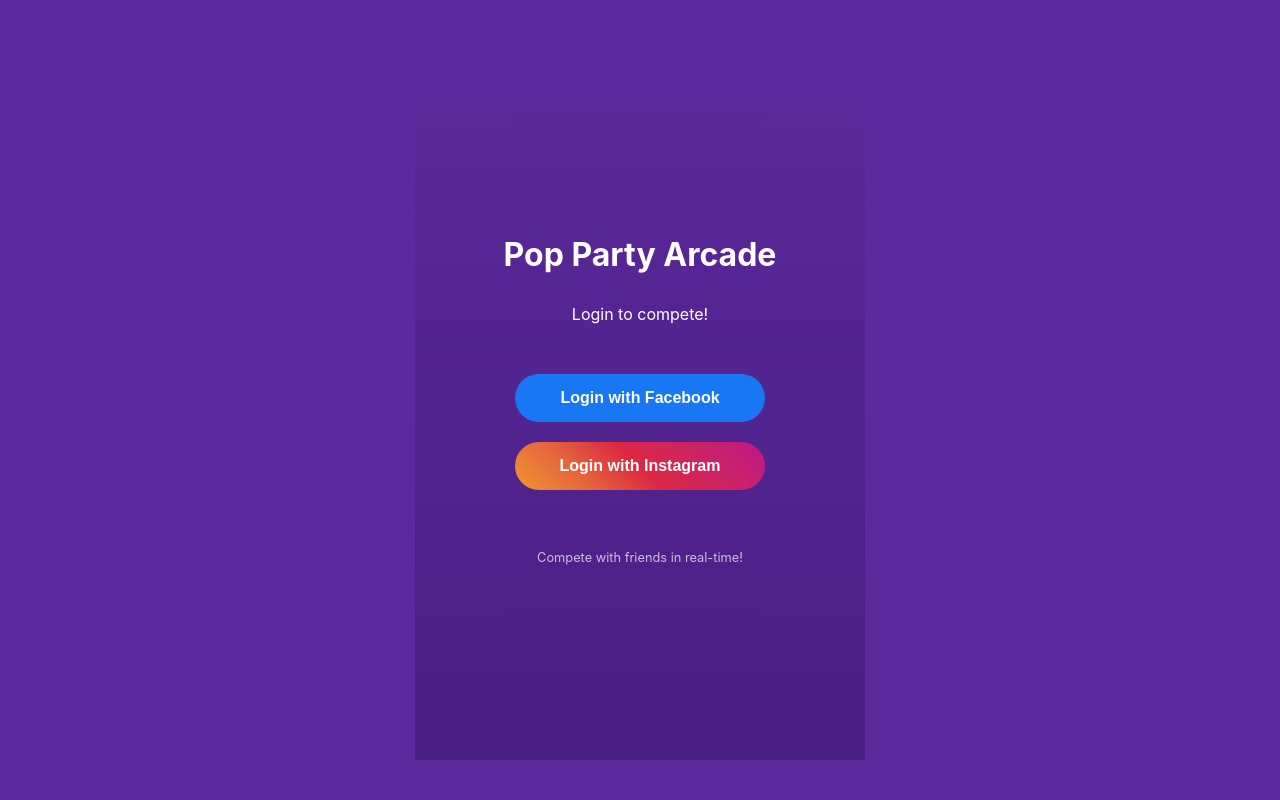
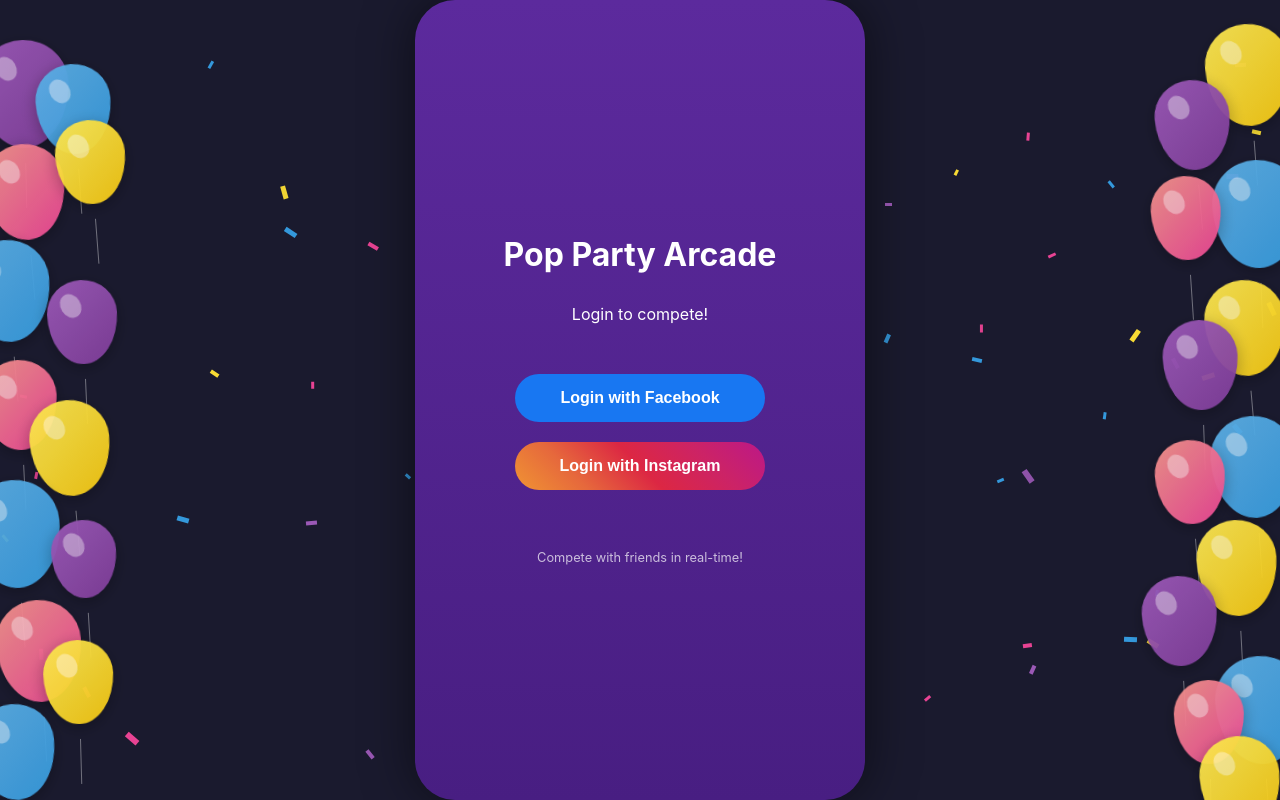
Before and after one commit to ilank-pro/RBL, a React (Vite) app: page / in a window 1280 px wide. Built offline with nearby package versions, Linux system fonts and the light colour scheme.

Commit message:
Final update: included walkthrough and ensured all assets are tracked

```diff
--- a/src/App.jsx
+++ b/src/App.jsx
@@ -4,47 +4,101 @@
 import './index.css'
 
 const Ornaments = () => {
-  const balloons = [
-    { color: 'bg-pink', top: '10%', left: '5%', delay: '0s' },
-    { color: 'bg-purple', top: '15%', left: '15%', delay: '1s' },
-    { color: 'bg-blue', top: '5%', right: '10%', delay: '0.5s' },
-    { color: 'bg-yellow', top: '25%', right: '5%', delay: '1.5s' },
-    { color: 'bg-blue', bottom: '10%', left: '5%', delay: '2s' },
-    { color: 'bg-pink', bottom: '15%', left: '20%', delay: '0.8s' },
-    { color: 'bg-purple', bottom: '5%', right: '15%', delay: '1.2s' },
-    { color: 'bg-yellow', bottom: '20%', right: '8%', delay: '0.3s' },
+  // Balloon clusters on left side
+  const leftBalloons = [
+    { color: 'purple', top: '5%', left: '-20px', size: 90, delay: 0 },
+    { color: 'blue', top: '8%', left: '40px', size: 75, delay: 0.5 },
+    { color: 'pink', top: '18%', left: '-10px', size: 80, delay: 1 },
+    { color: 'yellow', top: '15%', left: '60px', size: 70, delay: 1.5 },
+    { color: 'blue', top: '30%', left: '-30px', size: 85, delay: 0.8 },
+    { color: 'purple', top: '35%', left: '50px', size: 70, delay: 2 },
+    { color: 'pink', top: '45%', left: '-15px', size: 75, delay: 0.3 },
+    { color: 'yellow', top: '50%', left: '35px', size: 80, delay: 1.2 },
+    { color: 'blue', top: '60%', left: '-25px', size: 90, delay: 0.7 },
+    { color: 'purple', top: '65%', left: '55px', size: 65, delay: 1.8 },
+    { color: 'pink', top: '75%', left: '0px', size: 85, delay: 0.4 },
+    { color: 'yellow', top: '80%', left: '45px', size: 70, delay: 2.2 },
+    { color: 'blue', top: '88%', left: '-20px', size: 80, delay: 1.1 },
   ];
 
-  const confetti = Array.from({ length: 40 }).map((_, i) => ({
+  // Balloon clusters on right side
+  const rightBalloons = [
+    { color: 'yellow', top: '3%', right: '-15px', size: 85, delay: 0.6 },
+    { color: 'purple', top: '10%', right: '45px', size: 75, delay: 1.3 },
+    { color: 'blue', top: '20%', right: '-25px', size: 90, delay: 0.2 },
+    { color: 'pink', top: '22%', right: '55px', size: 70, delay: 1.7 },
+    { color: 'yellow', top: '35%', right: '-10px', size: 80, delay: 0.9 },
+    { color: 'purple', top: '40%', right: '40px', size: 75, delay: 2.1 },
+    { color: 'blue', top: '52%', right: '-20px', size: 85, delay: 0.5 },
+    { color: 'pink', top: '55%', right: '50px', size: 70, delay: 1.4 },
+    { color: 'yellow', top: '65%', right: '0px', size: 80, delay: 1.9 },
+    { color: 'purple', top: '72%', right: '60px', size: 75, delay: 0.3 },
+    { color: 'blue', top: '82%', right: '-30px', size: 90, delay: 1.6 },
+    { color: 'pink', top: '85%', right: '35px', size: 70, delay: 2.3 },
+    { color: 'yellow', top: '92%', right: '-5px', size: 80, delay: 0.8 },
+  ];
+
+  // Confetti pieces
+  const confetti = Array.from({ length: 60 }).map((_, i) => ({
     left: `${Math.random() * 100}%`,
-    top: `-${Math.random() * 20}%`,
-    color: ['bg-yellow', 'bg-blue', 'bg-pink', 'bg-purple'][Math.floor(Math.random() * 4)],
-    delay: `${Math.random() * 10}s`,
-    duration: `${8 + Math.random() * 5}s`
+    top: `${Math.random() * 100}%`,
+    color: ['yellow', 'blue', 'pink', 'purple'][Math.floor(Math.random() * 4)],
+    delay: Math.random() * 15,
+    duration: 12 + Math.random() * 8,
+    size: 6 + Math.random() * 8,
+    rotation: Math.random() * 360
   }));
 
   return (
     <div className="background-decorations">
-      {balloons.map((b, i) => (
+      {/* Left side balloons */}
+      {leftBalloons.map((b, i) => (
         <div
-          key={`b-${i}`}
+          key={`left-${i}`}
           className={`balloon ${b.color} floating`}
           style={{
             top: b.top,
             left: b.left,
-            right: b.right,
-            bottom: b.bottom,
-            animationDelay: b.delay
+            width: `${b.size}px`,
+            height: `${b.size * 1.2}px`,
+            animationDelay: `${b.delay}s`
           }}
         >
-          <div className="balloon-inner"></div>
+          <div className="balloon-shine" />
         </div>
       ))}
+
+      {/* Right side balloons */}
+      {rightBalloons.map((b, i) => (
+        <div
+          key={`right-${i}`}
+          className={`balloon ${b.color} floating`}
+          style={{
+            top: b.top,
+            right: b.right,
+            width: `${b.size}px`,
+            height: `${b.size * 1.2}px`,
+            animationDelay: `${b.delay}s`
+          }}
+        >
+          <div className="balloon-shine" />
+        </div>
+      ))}
+
+      {/* Confetti */}
       {confetti.map((c, i) => (
         <div
-          key={`c-${i}`}
+          key={`confetti-${i}`}
           className={`confetti ${c.color} drifting`}
-          style={{ left: c.left, top: c.top, animationDelay: c.delay, animationDuration: c.duration }}
+          style={{
+            left: c.left,
+            top: c.top,
+            width: `${c.size}px`,
+            height: `${c.size * 0.4}px`,
+            animationDelay: `${c.delay}s`,
+            animationDuration: `${c.duration}s`,
+            transform: `rotate(${c.rotation}deg)`
+          }}
         />
       ))}
     </div>
--- a/src/index.css
+++ b/src/index.css
@@ -1,9 +1,12 @@
 :root {
+  --bg-dark: #1a1a2e;
   --bg-primary: #5c2a9d;
-  /* Deep purple from image */
   --bg-secondary: #481e82;
   --accent-yellow: #f8db34;
+  --accent-gold: #d4a827;
   --accent-purple: #8e44ad;
+  --accent-pink: #e84393;
+  --accent-blue: #3498db;
   --text-white: #ffffff;
   --text-dark: #333333;
   --border-radius: 25px;
@@ -18,9 +21,9 @@
 
 body {
   font-family: var(--font-main);
-  background-color: var(--bg-primary);
+  background-color: var(--bg-dark);
   color: var(--text-white);
-  overflow-x: hidden;
+  overflow: hidden;
   display: flex;
   justify-content: center;
   align-items: center;
@@ -29,11 +32,169 @@
 
 #root {
   width: 100%;
-  max-width: 450px;
-  height: 90vh;
+  height: 100vh;
   position: relative;
+  display: flex;
+  justify-content: center;
+  align-items: center;
 }
 
+/* Background decorations container */
+.background-decorations {
+  position: fixed;
+  top: 0;
+  left: 0;
+  width: 100%;
+  height: 100%;
+  pointer-events: none;
+  z-index: 0;
+  overflow: hidden;
+}
+
+/* Balloon styles */
+.balloon {
+  position: absolute;
+  width: 80px;
+  height: 100px;
+  border-radius: 50% 50% 50% 50% / 40% 40% 60% 60%;
+  z-index: 1;
+  opacity: 0.95;
+  filter: drop-shadow(0 4px 8px rgba(0,0,0,0.3));
+}
+
+.balloon::before {
+  content: '';
+  position: absolute;
+  bottom: -15px;
+  left: 50%;
+  transform: translateX(-50%);
+  width: 0;
+  height: 0;
+  border-left: 8px solid transparent;
+  border-right: 8px solid transparent;
+  border-top: 15px solid inherit;
+}
+
+.balloon::after {
+  content: '';
+  position: absolute;
+  bottom: -60px;
+  left: 50%;
+  width: 1px;
+  height: 45px;
+  background: rgba(255,255,255,0.4);
+}
+
+.balloon .balloon-shine {
+  position: absolute;
+  top: 15%;
+  left: 20%;
+  width: 20px;
+  height: 25px;
+  background: rgba(255,255,255,0.4);
+  border-radius: 50%;
+  transform: rotate(-30deg);
+}
+
+.balloon.purple {
+  background: linear-gradient(135deg, #9b59b6 0%, #7d3c98 100%);
+}
+.balloon.purple::before {
+  border-top-color: #7d3c98;
+}
+
+.balloon.blue {
+  background: linear-gradient(135deg, #5dade2 0%, #3498db 100%);
+}
+.balloon.blue::before {
+  border-top-color: #3498db;
+}
+
+.balloon.yellow {
+  background: linear-gradient(135deg, #f9e654 0%, #f1c40f 100%);
+}
+.balloon.yellow::before {
+  border-top-color: #f1c40f;
+}
+
+.balloon.pink {
+  background: linear-gradient(135deg, #f1948a 0%, #e84393 100%);
+}
+.balloon.pink::before {
+  border-top-color: #e84393;
+}
+
+/* Confetti styles */
+.confetti {
+  position: absolute;
+  width: 10px;
+  height: 10px;
+  z-index: 0;
+}
+
+.confetti.yellow { background: #f8db34; }
+.confetti.blue { background: #3498db; }
+.confetti.pink { background: #e84393; }
+.confetti.purple { background: #9b59b6; }
+
+/* Animations */
+@keyframes float {
+  0%, 100% {
+    transform: translateY(0) rotate(-2deg);
+  }
+  50% {
+    transform: translateY(-15px) rotate(2deg);
+  }
+}
+
+@keyframes floatSlow {
+  0%, 100% {
+    transform: translateY(0) rotate(0deg);
+  }
+  33% {
+    transform: translateY(-10px) rotate(3deg);
+  }
+  66% {
+    transform: translateY(-5px) rotate(-2deg);
+  }
+}
+
+@keyframes drift {
+  0% {
+    transform: translateY(-20px) rotate(0deg);
+    opacity: 1;
+  }
+  100% {
+    transform: translateY(110vh) rotate(720deg);
+    opacity: 0.7;
+  }
+}
+
+@keyframes sway {
+  0%, 100% {
+    transform: translateX(0) rotate(0deg);
+  }
+  25% {
+    transform: translateX(5px) rotate(5deg);
+  }
+  75% {
+    transform: translateX(-5px) rotate(-5deg);
+  }
+}
+
+.floating {
+  animation: float 4s ease-in-out infinite, sway 6s ease-in-out infinite;
+}
+
+.floating-slow {
+  animation: floatSlow 5s ease-in-out infinite;
+}
+
+.drifting {
+  animation: drift linear infinite;
+}
+
+/* Auth container */
 .auth-container {
   display: flex;
   flex-direction: column;
@@ -43,6 +204,12 @@
   text-align: center;
   padding: 20px;
   background: linear-gradient(180deg, var(--bg-primary) 0%, var(--bg-secondary) 100%);
+  border-radius: 40px;
+  z-index: 10;
+  position: relative;
+  max-width: 450px;
+  width: 90%;
+  box-shadow: 0 0 50px rgba(0, 0, 0, 0.5);
 }
 
 .btn-social {
@@ -71,245 +238,291 @@
   color: white;
 }
 
+/* Game container - main card */
 .game-container {
   display: flex;
   flex-direction: column;
-  height: 100%;
-  padding: 20px;
-  background: var(--bg-secondary);
-  border: 10px solid #2a1547;
+  max-width: 450px;
+  width: 90%;
+  height: 90vh;
+  max-height: 900px;
+  background: linear-gradient(180deg, var(--bg-primary) 0%, #c9a227 100%);
+  border: 8px solid var(--bg-dark);
   border-radius: 40px;
-  box-shadow: 0 0 50px rgba(0, 0, 0, 0.5);
+  box-shadow: 0 0 60px rgba(0, 0, 0, 0.6);
   position: relative;
+  z-index: 10;
   overflow: hidden;
 }
 
+/* Header section */
 .header {
   display: flex;
   justify-content: space-between;
-  align-items: flex-end;
-  margin-bottom: 30px;
-  padding: 0 10px;
+  align-items: flex-start;
+  padding: 20px 15px 10px;
+  background: var(--bg-primary);
 }
 
 .player-score-container {
   display: flex;
   flex-direction: column;
   align-items: center;
-  gap: 10px;
+  gap: 8px;
 }
 
 .player-label {
   font-weight: 800;
-  font-size: 0.9rem;
+  font-size: 0.85rem;
   letter-spacing: 1px;
+  text-shadow: 0 2px 4px rgba(0,0,0,0.3);
 }
 
 .player-row {
   display: flex;
   align-items: center;
-  gap: 10px;
+  gap: 8px;
 }
 
 .score-bar {
-  width: 80px;
-  height: 18px;
-  background-color: var(--accent-yellow);
+  width: 70px;
+  height: 14px;
+  background: linear-gradient(90deg, var(--accent-yellow) 0%, var(--accent-gold) 100%);
   border-radius: 10px;
+  box-shadow: 0 2px 4px rgba(0,0,0,0.2);
 }
 
 .avatar-circle {
-  width: 65px;
-  height: 65px;
+  width: 60px;
+  height: 60px;
   border-radius: 50%;
-  border: 4px solid var(--accent-yellow);
+  border: 4px solid var(--accent-pink);
   overflow: hidden;
   box-shadow: 0 4px 10px rgba(0, 0, 0, 0.3);
+  background: #fff;
+}
+
+.avatar-circle img {
+  width: 100%;
+  height: 100%;
+  object-fit: cover;
+}
+
+.avatar-circle.player1 {
+  border-color: var(--accent-yellow);
 }
 
 .vs-badge {
   font-weight: 900;
-  font-size: 1.8rem;
-  color: var(--accent-yellow);
-  margin: 0 15px;
-  margin-top: 25px;
+  font-size: 1.6rem;
+  color: var(--text-white);
+  text-shadow: 0 2px 4px rgba(0,0,0,0.3);
+  margin-top: 30px;
 }
 
+/* Main puzzle card */
 .main-card-wrapper {
   flex: 1;
-  padding: 5px;
-  background-color: #4b1a8d;
-  /* Dark frame around yellow */
-  border-radius: 35px;
-  margin-bottom: 25px;
+  padding: 15px;
   display: flex;
+  min-height: 0;
 }
 
 .main-card {
   flex: 1;
-  background-color: var(--accent-yellow);
-  border-radius: 30px;
-  border: 4px solid #2a1547;
-  padding: 25px;
+  background: var(--accent-yellow);
+  border-radius: 20px;
+  border: 4px solid var(--bg-dark);
+  padding: 20px;
   display: flex;
   flex-direction: column;
   justify-content: center;
   align-items: center;
-  box-shadow: inset 0 0 15px rgba(0, 0, 0, 0.4);
+  box-shadow: inset 0 0 20px rgba(0, 0, 0, 0.1), 0 8px 20px rgba(0,0,0,0.2);
 }
 
 .game-image {
   max-width: 100%;
   max-height: 100%;
-  border-radius: 10px;
-  box-shadow: 0 10px 20px rgba(0, 0, 0, 0.3);
+  border-radius: 8px;
+  box-shadow: 0 10px 30px rgba(0, 0, 0, 0.3);
+  object-fit: contain;
 }
 
+/* Difficulty section */
 .difficulty-container {
-  margin-bottom: 15px;
-  padding: 0 20px;
+  padding: 10px 25px 5px;
 }
 
 .banana-track {
   position: relative;
-  height: 8px;
-  background: #2a1547;
+  height: 10px;
+  background: linear-gradient(90deg, #2a1547 0%, #4a2c7a 100%);
   border-radius: 10px;
   margin-bottom: 5px;
+  box-shadow: inset 0 2px 4px rgba(0,0,0,0.3);
 }
 
 .banana-handle {
   position: absolute;
   top: 50%;
-  left: 45%;
   transform: translate(-50%, -50%);
-  width: 45px;
+  width: 40px;
+  height: auto;
+  filter: drop-shadow(0 2px 4px rgba(0,0,0,0.3));
+  transition: left 0.3s ease;
 }
 
 .difficulty-label {
   display: flex;
   justify-content: space-between;
-  font-size: 0.8rem;
-  font-weight: 900;
-  color: #cbb4ff;
+  font-size: 0.75rem;
+  font-weight: 800;
+  color: #2a1547;
   letter-spacing: 1px;
 }
 
+/* Timer area */
 .timer-area {
   display: flex;
   flex-direction: column;
   align-items: center;
-  margin-bottom: 25px;
+  padding: 10px 0;
 }
 
 .timer-display {
-  background-color: #2a1547;
+  background: linear-gradient(135deg, #2a1547 0%, #1a0d2e 100%);
   color: white;
-  padding: 8px 15px;
-  border-radius: 12px;
-  font-size: 2.5rem;
+  padding: 10px 25px;
+  border-radius: 25px;
+  font-size: 2.2rem;
   font-weight: 800;
   display: flex;
   align-items: center;
-  gap: 15px;
-  border: 2px solid #5c2a9d;
+  gap: 12px;
+  border: 3px solid var(--accent-gold);
+  box-shadow: 0 4px 15px rgba(0,0,0,0.3);
 }
 
 .clock-icon-wrapper {
-  background: white;
+  background: var(--accent-yellow);
   border-radius: 50%;
-  padding: 5px;
+  padding: 6px;
   display: flex;
   align-items: center;
   justify-content: center;
-  width: 50px;
-  height: 50px;
+  width: 45px;
+  height: 45px;
+  box-shadow: 0 2px 6px rgba(0,0,0,0.2);
 }
 
 .clock-icon {
-  width: 35px;
+  width: 28px;
+  height: 28px;
 }
 
+/* Control buttons */
 .controls {
   display: grid;
   grid-template-columns: 1fr 1fr 1.2fr;
-  gap: 12px;
-  padding-bottom: 10px;
+  gap: 10px;
+  padding: 10px 20px 15px;
 }
 
 .btn-game {
-  padding: 15px 5px;
-  border: 3px solid #000;
+  padding: 14px 8px;
+  border: 3px solid var(--bg-dark);
   border-radius: 15px;
-  font-weight: 900;
-  font-size: 0.9rem;
+  font-weight: 800;
+  font-size: 0.85rem;
   cursor: pointer;
   text-transform: uppercase;
+  transition: transform 0.15s, box-shadow 0.15s;
+  letter-spacing: 0.5px;
+}
+
+.btn-game:hover {
+  transform: translateY(-2px);
+  box-shadow: 0 4px 12px rgba(0,0,0,0.3);
+}
+
+.btn-game:active {
+  transform: translateY(0);
 }
 
 .btn-hint {
-  background-color: var(--accent-yellow);
-  color: #000;
+  background: linear-gradient(135deg, var(--accent-yellow) 0%, var(--accent-gold) 100%);
+  color: var(--bg-dark);
 }
 
 .btn-giveup {
-  background-color: var(--accent-purple);
+  background: linear-gradient(135deg, #9b59b6 0%, #8e44ad 100%);
   color: white;
 }
 
 .btn-emoji {
-  background-color: var(--accent-yellow);
-  color: #000;
+  background: linear-gradient(135deg, var(--accent-yellow) 0%, var(--accent-gold) 100%);
+  color: var(--bg-dark);
 }
 
+/* Input area */
 .input-area {
-  margin-top: 15px;
+  padding: 0 20px 20px;
   display: flex;
   gap: 10px;
 }
 
 .answer-input {
   flex: 1;
-  padding: 12px;
-  border-radius: 10px;
-  border: none;
+  padding: 14px 18px;
+  border-radius: 25px;
+  border: 3px solid var(--bg-dark);
   font-size: 1rem;
+  font-weight: 600;
+  background: white;
+  box-shadow: inset 0 2px 6px rgba(0,0,0,0.1);
+}
+
+.answer-input:focus {
+  outline: none;
+  border-color: var(--accent-purple);
+}
+
+.answer-input::placeholder {
+  color: #999;
+  font-weight: 400;
 }
 
 .btn-mic {
-  background: var(--accent-pink);
-  border: none;
+  background: linear-gradient(135deg, var(--accent-pink) 0%, #c0392b 100%);
+  border: 3px solid var(--bg-dark);
   border-radius: 50%;
-  width: 45px;
-  height: 45px;
+  width: 50px;
+  height: 50px;
   display: flex;
   justify-content: center;
   align-items: center;
   cursor: pointer;
+  font-size: 1.4rem;
+  transition: transform 0.2s, box-shadow 0.2s;
 }
 
-/* Animations */
-.balloon {
-  position: absolute;
-  width: 100px;
-  z-index: -1;
-  opacity: 0.6;
+.btn-mic:hover {
+  transform: scale(1.05);
+  box-shadow: 0 4px 12px rgba(0,0,0,0.3);
 }
 
-@keyframes float {
-  0% {
-    transform: translateY(0) rotate(0);
+.btn-mic.listening {
+  animation: pulse 1s ease-in-out infinite;
+}
+
+@keyframes pulse {
+  0%, 100% {
+    transform: scale(1);
+    box-shadow: 0 0 0 0 rgba(232, 67, 147, 0.7);
   }
-
   50% {
-    transform: translateY(-20px) rotate(5deg);
-  }
-
-  100% {
-    transform: translateY(0) rotate(0);
+    transform: scale(1.1);
+    box-shadow: 0 0 0 10px rgba(232, 67, 147, 0);
   }
 }
-
-.floating {
-  animation: float 4s ease-in-out infinite;
-}
```
Also changed, not shown: src/components/Game.jsx (+16 -8 lines), 2 other files (tests, documents, lock files or other folders).
